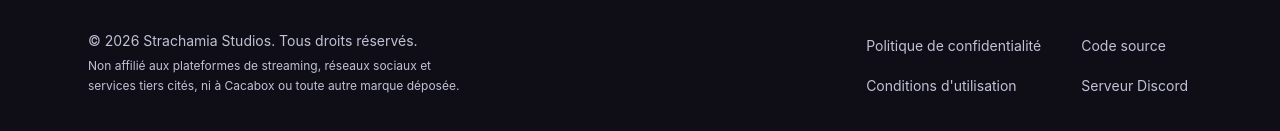
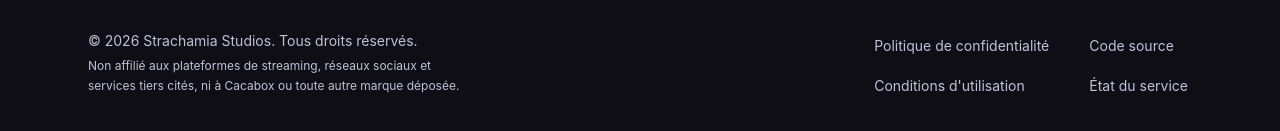
Before and after one commit to Nevylish/LiveChat, a React (Vite) app in the folder packages/web/: page /privacy in a window 1280 px wide. Shown: the part 1480-1611 px from the top of the page. Built offline with nearby package versions, Linux system fonts and the light colour scheme; a web font is replaced by a local one.

Commit message:
web: footer links update

```diff
--- a/packages/web/src/components/Footer.tsx
+++ b/packages/web/src/components/Footer.tsx
@@ -2,7 +2,7 @@ const FOOTER_LINKS: { label: string; href: string; external?: boolean }[] = [
     { label: 'Politique de confidentialité', href: '/privacy' },
     { label: "Conditions d'utilisation", href: '/terms' },
     { label: 'Code source', href: 'https://github.com/Nevylish/LiveChat', external: true },
-    { label: 'Serveur Discord', href: 'https://discord.gg/xy4wsUa8xR', external: true },
+    { label: 'État du service', href: 'https://status.nevylish.fr/fr', external: true },
 ];
 
 export default function Footer() {
```
